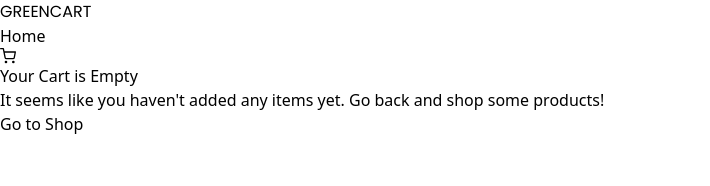
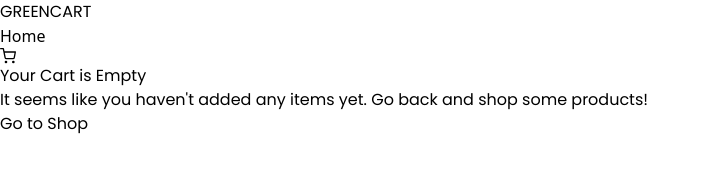
Before and after one commit to work-ayank0007/shopping-cart, a React (Vite) app: page /cart in a window 1280 px wide. Shown: the top 186 px of the page, without its empty margins (0-710 px from the left). Built offline with nearby package versions, Linux system fonts and the light colour scheme.

Commit message:
adding more additional functionality

```diff
--- a/package.json
+++ b/package.json
@@ -7,7 +7,8 @@
     "dev": "vite",
     "build": "vite build",
     "lint": "eslint .",
-    "preview": "vite preview"
+    "preview": "vite preview",
+    "host": "vite --host"
   },
   "dependencies": {
     "@reduxjs/toolkit": "^2.5.0",
--- a/src/components/Cart.jsx
+++ b/src/components/Cart.jsx
@@ -8,7 +8,7 @@ const Cart = () => {
     const navigate = useNavigate();
 
     return (
-        <div className="w-full h-full bg-gray-50 py-12 px-4 sm:px-6 lg:px-8">
+        <div className="w-full h-full bg-gray-50 py-12 px-4 sm:px-6 lg:px-8 poppins-regular">
             <div className="max-w-screen-xl mx-auto">
                 {cart.length === 0 ? (
                     <div className="flex flex-col items-center justify-center text-center py-12">
--- a/src/components/Home.jsx
+++ b/src/components/Home.jsx
@@ -34,7 +34,7 @@ const Home = () => {
     };
 
     return (
-        <div className="flex flex-wrap justify-center gap-8 p-4 items-end">
+        <div className="flex flex-wrap justify-center gap-8 p-4 items-end poppins-regular">
             {data.map((product) => (
                 <div
                     key={product.id}
```
